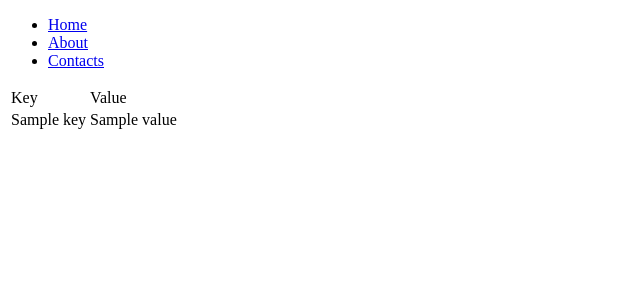
After one commit to Grufx/Flask-original-, a Flask app: template templates/params_table.html in a window 1280 px wide. The commit adds this page. Shown: the top 300 px of the page, without its empty margins (0-640 px from the left). Run offline with Flask 2, Linux system fonts and the light colour scheme; the template is opened without the code that fills it: most values are stand-ins (such as "Sample title", 1, 10 or a date in 2020).

Commit message:
add heroku files 2

```diff
--- a/main.py
+++ b/main.py
@@ -1,14 +1,14 @@
-from flask import Flask, render_template
+from flask import Flask, render_template, request
 
 app=Flask(__name__)
 
 @app.route('/')
 def index():
-  return "Hi!dasd"
+  return "Hi!"
 
 @app.route('/home')
 def home():
-  return render_template('home.html')
+  return render_template('home.html', aktiva_lapa='home')
 
 @app.route('/about')
 def about():
@@ -19,6 +19,12 @@ def about():
 def contact():
   return render_template('contact.html',Phone=232142)
 
+@app.route('/params')
+def params():
+  args= request.args
+  return args
+  for key. value in args.items():
+    print(f"(key).(value)")
 
 if __name__=='__main__':
   app.run(host='0.0.0.0',port=8020, threaded = True, debug = True)
--- a/static/css/main.css
+++ b/static/css/main.css
@@ -5,3 +5,9 @@ p {
 
 
 }
+
+.active >a{
+
+  color:red;
+
+}
--- a/templates/layout.html
+++ b/templates/layout.html
@@ -1,27 +1,32 @@
 <!DOCTYPE html>
   <head>
     <title>Mana lapa</title>
-    <link rel="stylesheet" href="{{url_for('static', filename='css/main.css') }}"/>
-
-
+    <link rel="stylesheet" href="{{ url_for('static',filename='css/main.css') }}"/>
   </head>
   <body>
     <header>
-      <div class ="container"?>
+      <div class="container">
         <nav>
           <ul class="menu">
-            <li><a href="/home">Home</a></li>
-            <li><a href="/about">About</a></li>
-            <li><a href="/contact">Contacts</a></li>
+            <li {% if aktiva_lapa == 'home' %}
+                  class="active"
+                {% endif %}>
+                <a href="/home">Home</a></li>
+             <li {% if aktiva_lapa == 'about' %}
+                  class="active"
+                {% endif %}>
+                <a href="/about">About</a></li>
+             <li {% if aktiva_lapa == 'contact' %}
+                  class="active"
+                {% endif %}>
+                <a href="/contact">Contacts</a></li>
           </ul>
         </nav>
       </div>
     </header>
     <div class="container">
       {% block saturs %}
-
-
       {% endblock %}
     </div>
   </body>
-  </html>
+</html>
--- /dev/null
+++ b/templates/params_table.html
@@ -0,0 +1,20 @@
+{% extends "layout.html" %}
+
+{% block saturs %}
+
+<table borders="1">
+  <thead>
+    <tr>
+      <td>Key</td>
+      <td>Value</td>
+  </thead>
+  <tbody>
+    {% for key in args %}
+    <tr>
+      <td>{{ key }}</td>
+      <td>{{ value }}</td>
+    </tr>
+    {% endfor %}
+  </tbody>
+</table>
+{% endblock %}
```
